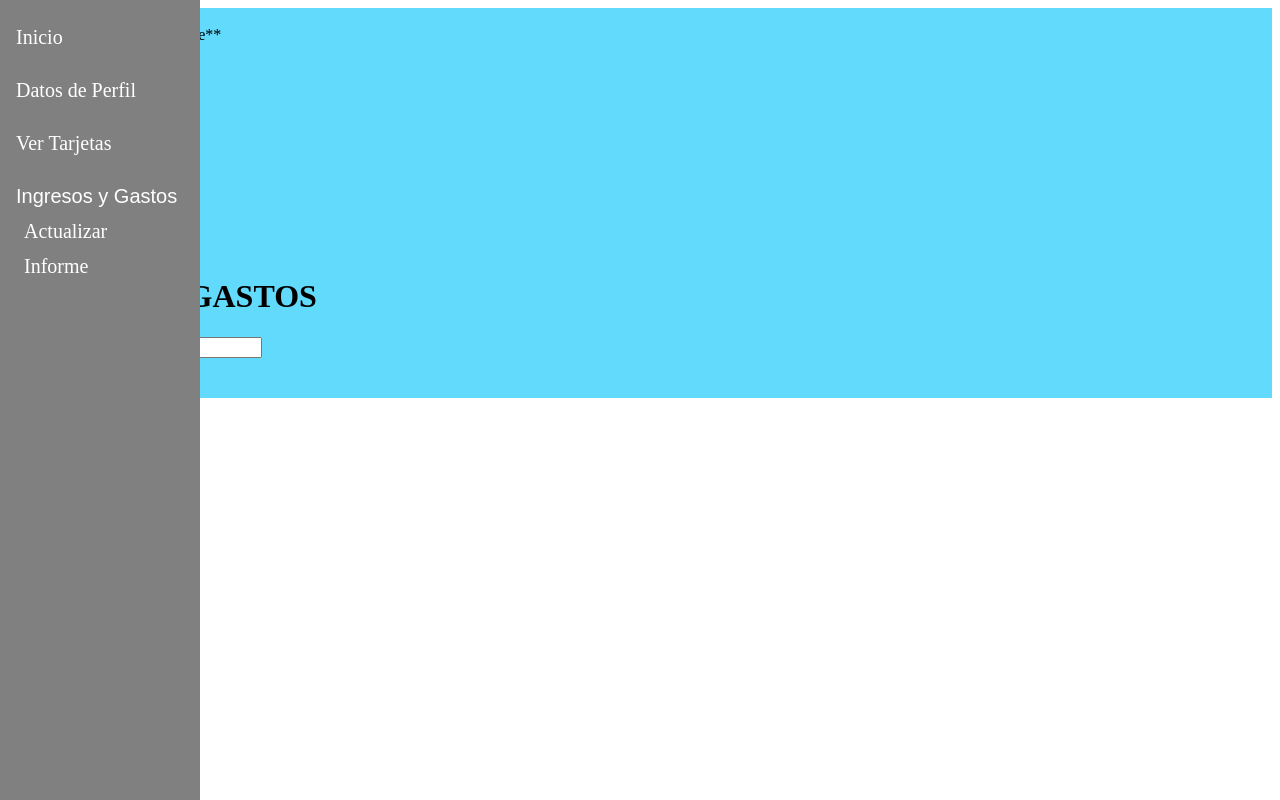
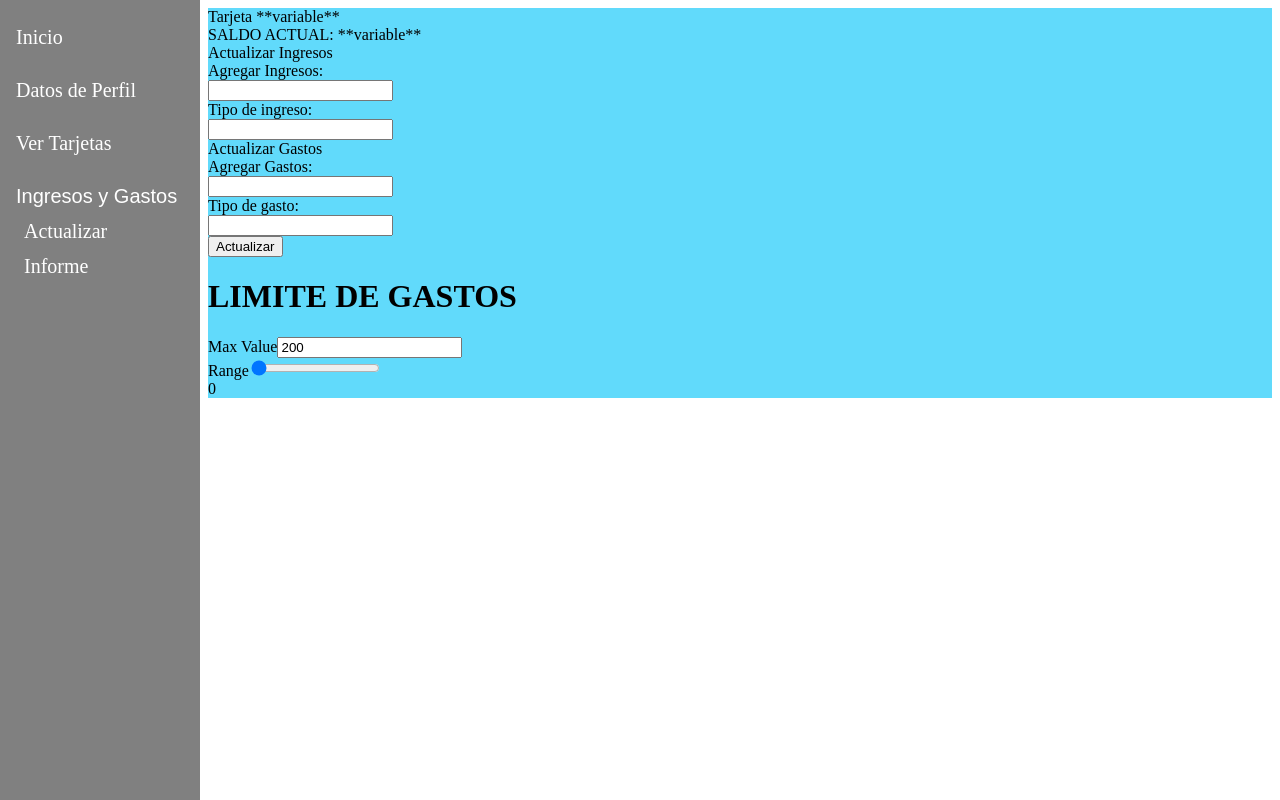
Before and after one commit to GiancarlosMamaniBenitez/FrontSoftware2, a Next.js app: page /IngresosGastos in a window 1280 px wide. Built offline with nearby package versions, Linux system fonts and the light colour scheme.

Commit message:
Giancarlos

```diff
--- a/src/app/IngresosGastos/App.css
+++ b/src/app/IngresosGastos/App.css
@@ -26,6 +26,7 @@
 
   .container {
     background-color: #61dafb;
+    margin-left: 200px;
   }
 
   @keyframes App-logo-spin {
```
